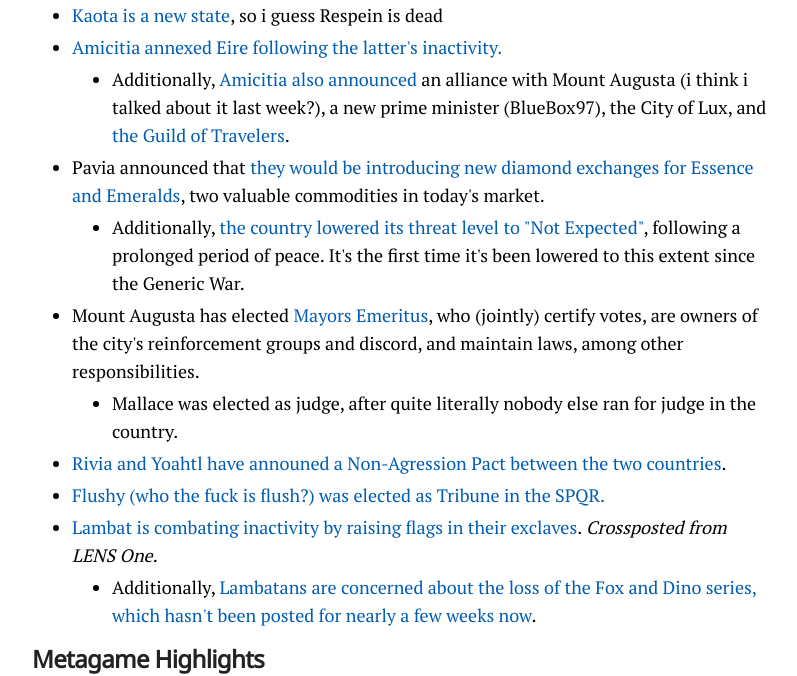
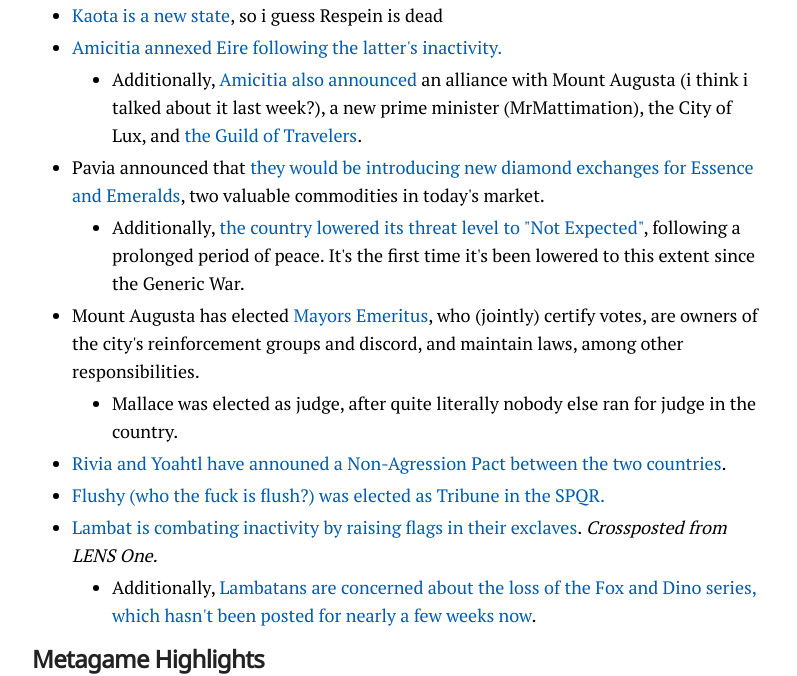
Before and after one commit to specificlanguage/newsletter-astro, an Astro site: page /newsletter/newsletter-08-14 in a window 1280 px wide. Shown: the part 3435-4111 px from the top of the page, without its empty margins (240-1037 px from the left). Built offline with nearby package versions, Linux system fonts and the light colour scheme; Astro itself is replaced by a stand-in of ours.

Commit message:
corrections/doc: Aug 14
Also adds a README.md

```diff
--- a/src/content/newsletter/newsletter-08-14.mdx
+++ b/src/content/newsletter/newsletter-08-14.mdx
@@ -62,7 +62,7 @@ We're a bit quieter this week, which is better for my own sanity...
   - [Meracydia elected Ollie as their new judge](https://www.reddit.com/r/CivMC/comments/15l17w5/the_meracydian_mouthpiece_8723/). They are also working on connecting up their OneDest line to Transylvania. *Crossposted from the Meracydian Mouthpiece.*
 - [Kaota is a new state](https://www.reddit.com/r/CivMC/comments/15ltqv5/council_state_of_kaota/), so i guess Respein is dead
 - [Amicitia annexed Eire following the latter's inactivity.](https://www.reddit.com/r/CivMC/comments/15nh5ou/amicitia_updated_land_claims_integration_of_the/)
-  - Additionally, [Amicitia also announced](https://www.reddit.com/r/CivMC/comments/15on3h2/major_updates_from_amicitia/) an alliance with Mount Augusta (i think i talked about it last week?), a new prime minister (BlueBox97), the City of Lux, and [the Guild of Travelers](https://www.reddit.com/r/CivMC/comments/15ny5dz/the_rising_of_the_guild_of_the_travelers/).
+  - Additionally, [Amicitia also announced](https://www.reddit.com/r/CivMC/comments/15on3h2/major_updates_from_amicitia/) an alliance with Mount Augusta (i think i talked about it last week?), a new prime minister (MrMattimation), the City of Lux, and [the Guild of Travelers](https://www.reddit.com/r/CivMC/comments/15ny5dz/the_rising_of_the_guild_of_the_travelers/).
 - Pavia announced that [they would be introducing new diamond exchanges for Essence and Emeralds](https://i.imgur.com/w5Nr8E9.png), two valuable commodities in today's market.
   - Additionally, [the country lowered its threat level to "Not Expected"](https://i.imgur.com/CiHPklu.png), following a prolonged period of peace. It's the first time it's been lowered to this extent since the Generic War.
 - Mount Augusta has elected [Mayors Emeritus](https://i.imgur.com/u9nGha3.png), who (jointly) certify votes, are owners of the city's reinforcement groups and discord, and maintain laws, among other responsibilities.
```
Also changed, not shown: README.md.
